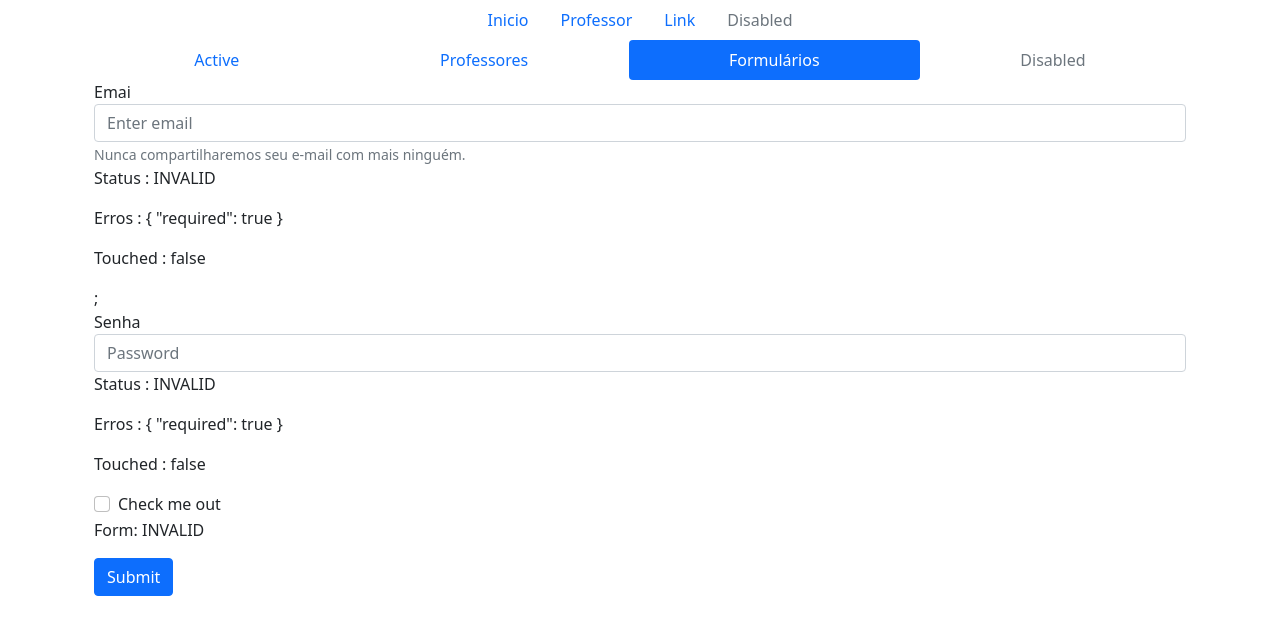
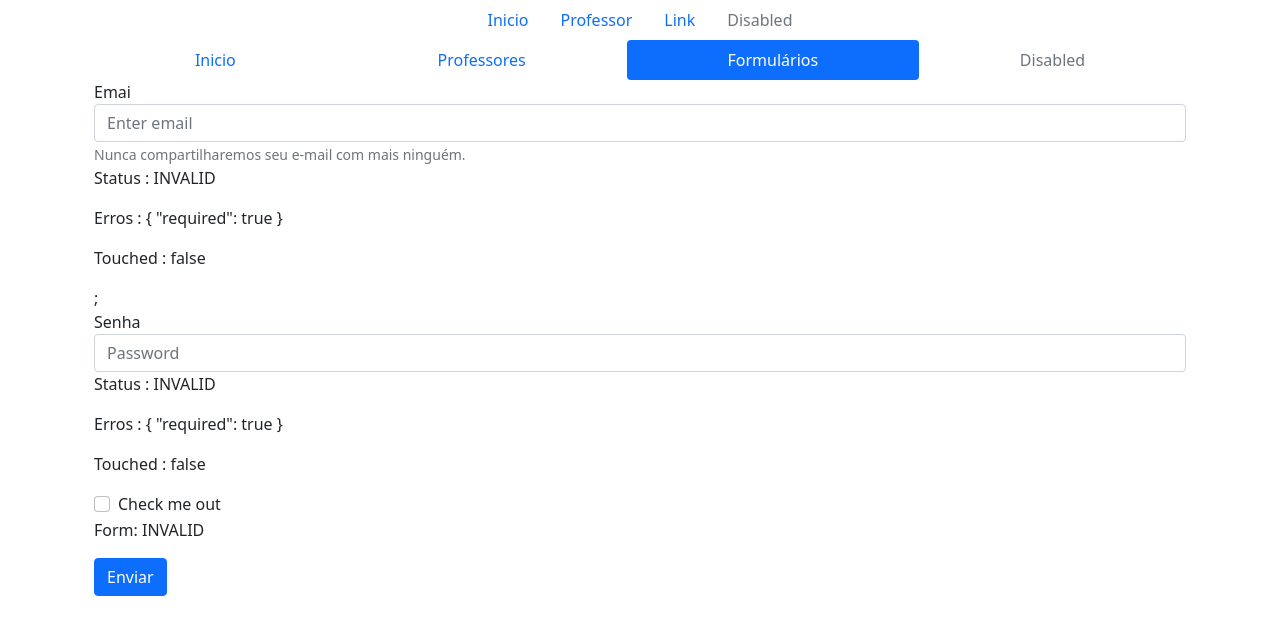
Before and after one commit to LineCaleffi/projeto-angular, an Angular app: page /formularios/reativo-form in a window 1280 px wide. Shown: the top 634 px of the page. Built offline with nearby package versions, Linux system fonts and the light colour scheme.

Commit message:
2504-atualizado

```diff
--- a/src/app/app.component.html
+++ b/src/app/app.component.html
@@ -2,7 +2,7 @@
   <ul class="nav nav-pills nav-fill justify-content-center">
     <li class="nav-item">
       <a class="nav-link" [routerLink]="['/']"
-        routerLinkActive="active"  aria-current="page" [routerLinkActiveOptions]="{exact : true}">Active</a>
+        routerLinkActive="active"  aria-current="page" [routerLinkActiveOptions]="{exact : true}">Inicio</a>
     </li>
     <li class="nav-item">
       <a class="nav-link" [routerLink]="['/professores']"
@@ -17,6 +17,7 @@
   </ul>
   <router-outlet></router-outlet>
 </div>
+
 <!-- <h1> Componente Root</h1>
 <p> Interpolação: {{ title }}</p>
 <app-listar [empresaFilho]="empresa"></app-listar>
--- a/src/app/formularios/mostrar-mensagem/mostrar-mensagem.component.html
+++ b/src/app/formularios/mostrar-mensagem/mostrar-mensagem.component.html
@@ -1,5 +1,5 @@
 <div class="alert alert-danger" *ngIf="controles.status == 'INVALID' && controles.touched == true" role="alert">
-  Erro ao preencher o Email
+  {{ mensagem }}
 </div>
 
 <p>
--- a/src/app/formularios/mostrar-mensagem/mostrar-mensagem.component.ts
+++ b/src/app/formularios/mostrar-mensagem/mostrar-mensagem.component.ts
@@ -9,11 +9,13 @@ import { FormControl, FormGroup } from '@angular/forms';
 export class MostrarMensagemComponent implements OnInit {
 
   @Input()
-  controles : any;
+  controles: any;
+
+  @Input()
+  mensagem : string = 'Erro ao preencher campo' ;
 
   constructor() { }
 
   ngOnInit(): void {
   }
-
 }
--- a/src/app/formularios/reativo-form/reativo-form.component.html
+++ b/src/app/formularios/reativo-form/reativo-form.component.html
@@ -23,7 +23,7 @@
   <p>
       Form: {{ meuForm.status }}
   </p>
-  <button type="submit" class="btn btn-primary">Submit</button>
+  <button type="submit" class="btn btn-primary">Enviar</button>
 </form>
 
 <!-- https://getbootstrap.com/docs/4.0/components/forms/ -->
@@ -32,4 +32,6 @@
 <!--
    <div class="alert alert-danger"*ngIf="meuForm.controls['email'].status == 'INVALID' && meuForm.controls['email'].touched==true" role="alert">
   Linha acima -> aparece uma mensagem de alerta quando o Email é invalido e quando o usuário sai do campo
+
+  button class="btn btn-primary" -> muda o visual do botão
 -->
```
